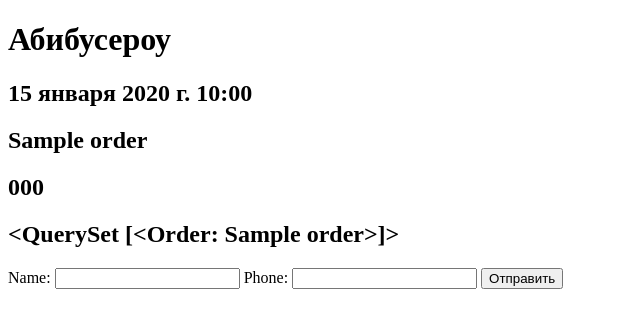
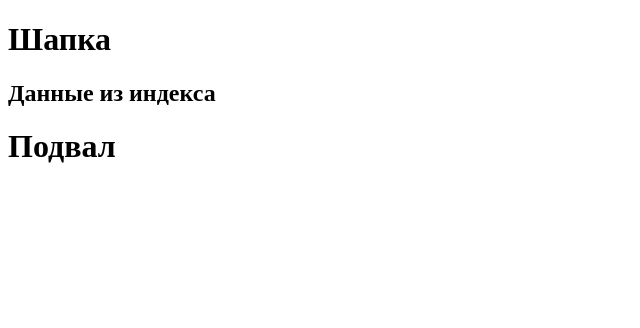
Before and after one commit to dobrotacreator/django_training_website, a Django app: page / in a window 1280 px wide. Shown: the top 328 px of the page, without its empty margins (0-640 px from the left). Run offline with Django 4.2, Linux system fonts and the light colour scheme; tables that the repository leaves empty hold one stand-in row (values such as "Sample post").

Commit message:
third_comit

```diff
--- a/crm/forms.py
+++ b/crm/forms.py
@@ -2,5 +2,5 @@ from django import forms
 
 
 class OrderForm(forms.Form):
-    name = forms.CharField(max_length=255, required=False)
+    name = forms.CharField(max_length=255, required=False, widget=forms.TextInput(attrs={'class': 'css_input'}))
     phone = forms.CharField(max_length=255)
--- a/crm/views.py
+++ b/crm/views.py
@@ -1,12 +1,13 @@
 from django.shortcuts import render
 from .models import Order
 from .forms import OrderForm
+
 
 def first_page(request):
     object_list = Order.objects.all()
     form = OrderForm()
     return render(request, './index.html', {'object_list': object_list,
-                                            'form': form,})
+                                            'form': form, })
 
 
 def thanks_page(request):
--- /dev/null
+++ b/templates/base.html
@@ -0,0 +1,15 @@
+<!DOCTYPE html>
+<html lang="en">
+<head>
+    <meta charset="UTF-8">
+    <title>Title</title>
+</head>
+<body>
+<h1>Шапка</h1>
+
+{% block content %}
+{% endblock %}
+
+<h1>Подвал</h1>
+</body>
+</html>
--- a/templates/index.html
+++ b/templates/index.html
@@ -1,25 +1,5 @@
-<!DOCTYPE html>
-<html lang="en">
-<head>
-    <meta charset="UTF-8">
-    <title>Title</title>
-</head>
-<body>
-<h1>Абибусероу</h1>
-{% for obj in object_list %}
-<h2>{{ obj.order_dt }}</h2>
-<h2>{{ obj.order_name }}</h2>
-<h2>{{ obj.order_id }}</h2>
-<h2>{{ obj.order_phone }}</h2>
-{% endfor %}
-<h2>{{ object_list }}</h2>
+{% extends 'base.html' %}
 
-<form action="{% url 'thanks_page' %}" method="POST">
-    {% csrf_token %}
-    {{ form }}
-    <button type="submit">Отправить</button>
-</form>
-
-
-</body>
-</html>
+{% block content %}
+<h2>Данные из индекса</h2>
+{% endblock %}
```
